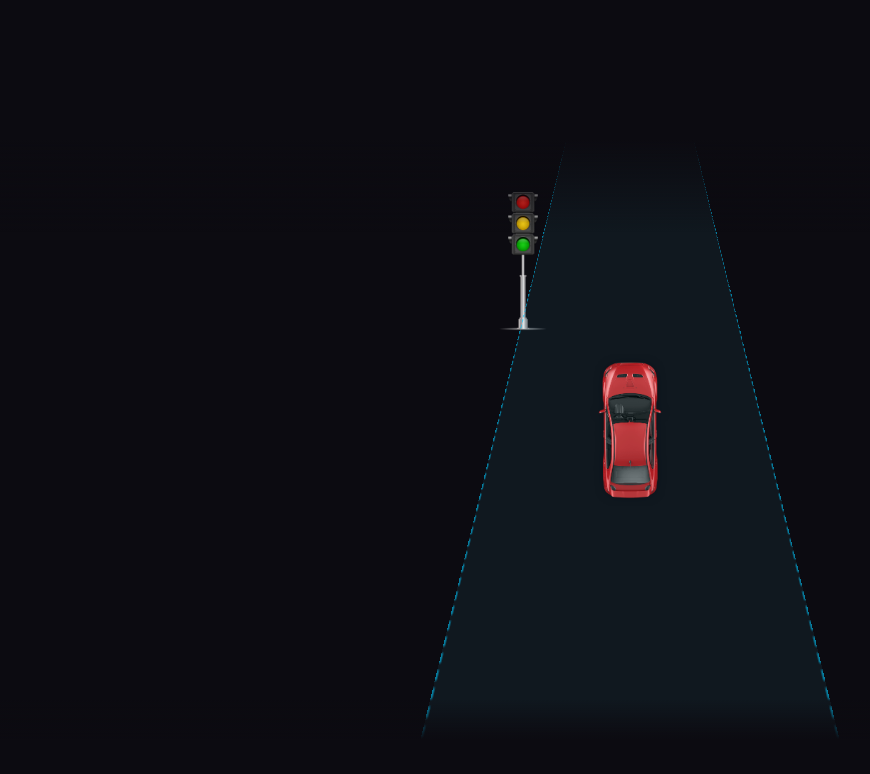
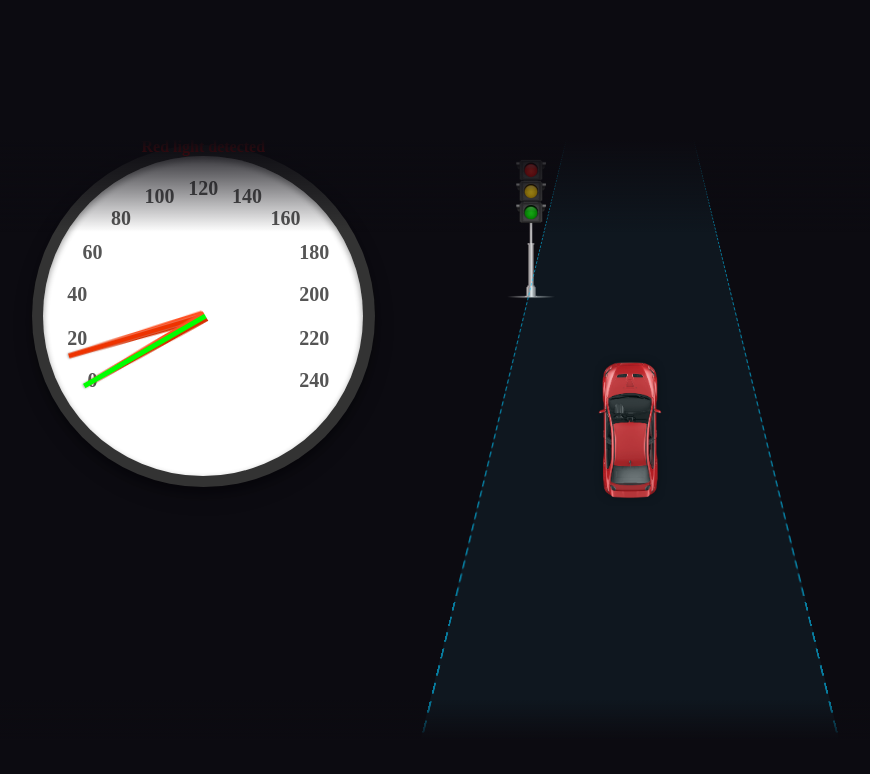
Before and after one commit to Mr-1011/Claire, a React (Create React App) app: page /animation in a window 1280 px wide. Shown: the top 774 px of the page, without its empty margins (10-880 px from the left). Built offline with nearby package versions, Linux system fonts and the light colour scheme; the HTML template or start-up script is replaced by a standard one; a web font is replaced by a local one.

Commit message:
red lioght

```diff
--- a/src/App.js
+++ b/src/App.js
@@ -14,7 +14,7 @@ function App() {
       <Router>
         <Routes>
           <Route path='/' element={
-            <Dashboard/>
+            <Animation/>
 
           } />
           <Route path='/animation' element={
--- a/src/components/Animation/Animation.js
+++ b/src/components/Animation/Animation.js
@@ -1,4 +1,5 @@
 import { useState } from "react";
+import Grid from '@mui/material/Grid';
 import "./animation.css";
 import {
   Dashboard,
@@ -7,14 +8,18 @@ import {
 } from "./components/Dashboard";
 import { Road, TrafficWrapper } from "./components/Road";
 import { Car_Img, Traffic } from "../../assets/exports";
+import Speedometer from "../speedometer/speedometer";
 import React from "react";
 function Animation() {
   const [count, setCount] = useState(0);
   const [showTraffic, setShowTraffic] = useState(false);
   const [stopRoad, setStopRoad] = useState(false);
+
+
   React.useEffect(() => {
     const showTraffic = setTimeout(() => {
       setShowTraffic(true);
+
       setTimeout(() => {
         setStopRoad(true);
       }, 4000);
@@ -25,6 +30,12 @@ function Animation() {
   }, []);
 
   return (
+
+    <Grid container column={2}>
+        <Grid item xs={4}>
+            <Speedometer dataFromParent={showTraffic}/>
+        </Grid>
+        <Grid item xs={4}>
             <Dashboard>
             <img src={Car_Img} />
             <DashboardWrapper>
@@ -41,6 +52,9 @@ function Animation() {
                 </RoadWrapper>
             </DashboardWrapper>
             </Dashboard>
+        </Grid>
+    </Grid>
+
   );
 }
 
--- a/src/components/Dashboard/dashboard.js
+++ b/src/components/Dashboard/dashboard.js
@@ -1,10 +1,17 @@
 import Speedometer from "../speedometer/speedometer";
 import Animation from "../Animation/Animation";
-
+import { useState } from "react";
 import Grid from '@mui/material/Grid';
 
 
 function Dashboard () {
+    /*
+    const [showTraffic,setShowTraffic] = useState(false);
+    callbackFunction = (childData)=>{
+        this.setShowTraffic(childData)
+    }
+    console.log(showTraffic);
+    */
     return(
         <div>
         <Grid container column={2}>
@@ -12,7 +19,7 @@ function Dashboard () {
             <Speedometer/>
         </Grid>
         <Grid item xs={4}>
-            <Animation/>
+            <Animation parentCallback = {this.callbackFunction}/>
         </Grid>
         </Grid>
         </div>
--- a/src/components/speedometer/speedometer.jsx
+++ b/src/components/speedometer/speedometer.jsx
@@ -6,21 +6,27 @@ import { useState, useEffect } from "react";
 import styled, { keyframes } from 'styled-components';
 
 
-const Speedometer = () =>{
+function Speedometer(dataFromParent){
 
 // set the start scenario: startspeed, acceleration (function or constant) and delta t (time horizon predicition)
-let acceleration = -20;
+let acceleration = 0.5;
 const startspeed = 100;
 let predicition_horizon = 5;
 
 // angles for the needles in the speedometer(alpha = currentspeed)
 
 const [alpha,setAlpha] = useState(startspeed+60);
-const [beta,setBeta] = useState(60);
+const [beta,setBeta] = useState(startspeed+acceleration*predicition_horizon+60);
+const [notifications,setNotifications] = useState("")
 
 useEffect(() =>{
 	console.log("angle changed")
-},[alpha])
+	if(dataFromParent.dataFromParent==true){
+		setBeta(60);
+		setNotifications("Red light detected")
+	}
+
+},[dataFromParent.dataFromParent])
 
 
 
@@ -28,22 +34,6 @@ useEffect(() =>{
 //calculate the speed continiously and update the needle
 //speed(t) = startspeed+t*acceleration
 
-function delay(time) {
-	return new Promise(resolve => setTimeout(resolve, time));
-  }
-
-
-
-const setSpeed = () => {
-	let i = 0;
-	while(i<100){
-		delay(1000).then(() => {
-			console.log('delayed by 1 second')});
-		i=i+1;
-
-	}
-
-}
 //predicted_speed = speed * Time_horizon* acceleration
 const setPred_Speed = (acceleration,startspeed,predicition_horizon) => {
 	let speed = startspeed+predicition_horizon*acceleration+60;
@@ -58,11 +48,13 @@ to {
 `
 
 const InfiniteRotate = styled.div`
-animation: ${rotate} 8s linear infinite;
+animation: ${rotate} 4s linear infinite;
 position: absolute;
 top: 50%;
 left: 50%;
 `
+
+console.log(dataFromParent.dataFromParent);
 
     return(
         <div className="engine">
@@ -72,8 +64,8 @@ left: 50%;
 
         <div className="dashboard">
 			<h4 style={{color:"white"}}>current_speed: {startspeed} m/s</h4>
-			<h4 style={{color:"white"}}>acceleration: {acceleration} m/s</h4>
 			<h4 style={{color:"white"}}>speed in 5 seconds: {beta-60}m/s</h4>
+			<h4 style={{color:"red"}}>{notifications}</h4>
 
 	        <div className="meter meter--speed">
 
```
Lines whose indentation alone changed are shown as unchanged.
